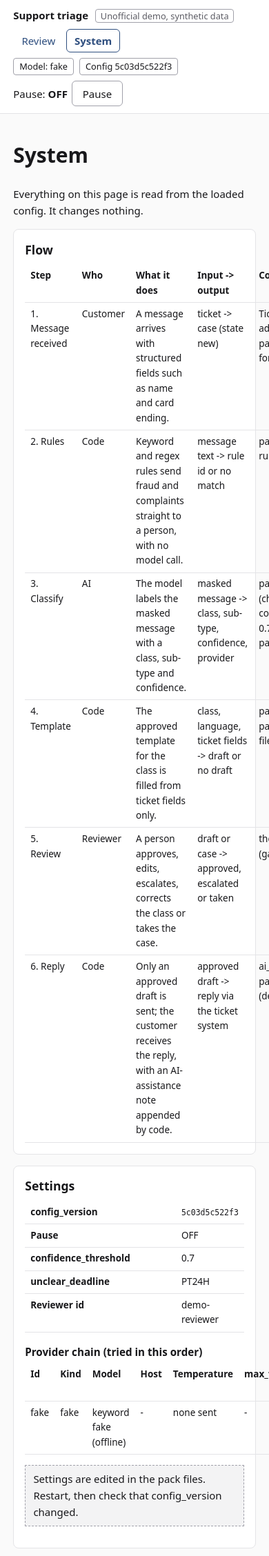
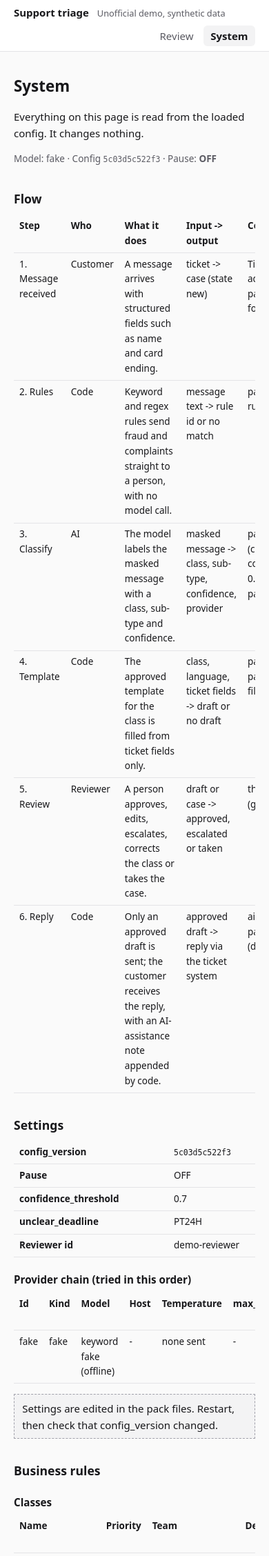
Before and after one commit to azizmdj/ai_support_agent, a FastAPI app: page /system in a window 390 px wide; the page is wider, and only the part inside the window is pictured. Shown: the top 2256 px of that part at 69% size. Run offline with FastAPI, Linux system fonts and the light colour scheme; data that the repository does not hold is empty; parts of the project's set-up code (start-up, migrations or seed data) failed here and were passed over.

Commit message:
Console: layout shell with sidebar, slim header and centred column
- Header holds only the name, the demo tag and the Review / System links.
- Review: sticky sidebar with New message, the three lanes as a quiet list
  (only the queue scrolls) and a status footer with model, config version
  and the pause switch. Main column is centred at 720px.
- System: no sidebar and no form; a text status line, a 960px column and
  tables that scroll sideways. Flow stays open.
- Phone: the sidebar stacks above the content and the queue sits in an
  open <details> 'Queue (n)'.
- Banner moved into its own include, rendered inside the main column.

Co-Authored-By: Claude Opus 5.5 <noreply@anthropic.com>
Claude-Session: https://claude.ai/code/session_013PHkSrChJeaDRNqpX2cQ6r

```diff
--- a/src/triage_agent/web/app.py
+++ b/src/triage_agent/web/app.py
@@ -165,6 +165,7 @@ def create_app(
             "review.html", "review", msg,
             scenarios=list(scenarios.values()),
             lanes=[(key, title, all_lanes[key]) for key, title, _ in LANES],
+            total=sum(len(v) for v in all_lanes.values()),
             selected=selected,
             ticket=ticket,
             events=events,
--- a/src/triage_agent/web/static/style.css
+++ b/src/triage_agent/web/static/style.css
@@ -44,40 +44,46 @@ code { font-size: .85em; }
 table { border-collapse: collapse; width: 100%; font-size: .9em; }
 th, td { text-align: left; padding: .35rem .5rem; border-bottom: 1px solid var(--border); vertical-align: top; }
 
-/* Header: name, tabs, and on the right the model chip, config chip and pause switch */
-.top { display: flex; flex-wrap: wrap; gap: .5rem 1.2rem; align-items: center; padding: .6rem 1.2rem; background: var(--surface); border-bottom: 1px solid var(--border); }
-.tag { margin-left: .4rem; padding: 0 .4rem; border: 1px solid var(--border-strong); border-radius: 4px; font-size: .85em; color: var(--muted); }
-.tabs { display: flex; gap: .2rem; }
-.tabs a { padding: .25rem .7rem; border: 1px solid transparent; border-radius: 6px; text-decoration: none; }
-.tabs a[aria-current="page"] { border-color: var(--accent); font-weight: 700; }
-.right { margin-left: auto; display: flex; flex-wrap: wrap; gap: .5rem; align-items: center; }
-.chip { padding: .1rem .5rem; border: 1px solid var(--border-strong); border-radius: 4px; font-size: .85em; text-decoration: none; color: var(--text); }
-.pause { display: flex; gap: .4rem; align-items: center; margin: 0; }
-.pause.is-on { padding: .1rem .4rem; border: 2px solid var(--warn); background: var(--warn-soft); }
+/* Header: name, "Unofficial demo" tag, and the Review / System links. Nothing else. */
+.top { position: sticky; top: 0; z-index: 1; display: flex; flex-wrap: wrap; gap: .4rem 1.5rem; align-items: center; min-height: 3rem; padding: .4rem 1.25rem; background: var(--surface); border-bottom: 1px solid var(--border); }
+.tag { margin-left: .5rem; font-size: .85em; color: var(--muted); }
+.tabs { display: flex; gap: .25rem; margin-left: auto; }
+.tabs a { padding: .2rem .65rem; border-radius: 6px; text-decoration: none; color: var(--muted); }
+.tabs a[aria-current="page"] { color: var(--text); background: var(--surface-2); font-weight: 600; }
 
-.banner { margin: .7rem 1.2rem 0; padding: .45rem .8rem; border-left: 4px solid; background: var(--surface); }
+.banner { margin: 0 0 1.25rem; padding: .5rem .85rem; border-left: 3px solid; background: var(--surface); font-size: .95em; }
 .banner-ok { border-color: var(--ok); }
 .banner-error { border-color: var(--danger); }
 
-/* Page content: centered; the header stays full width */
-.container { max-width: 1180px; margin: 0 auto; }
-.entry { margin: .8rem 1.2rem 0; }
+/* Review page: sticky sidebar with its own scroll, centred main column */
+.layout { display: grid; grid-template-columns: 17rem 1fr; }
+.sidebar { position: sticky; top: 3rem; align-self: start; height: calc(100vh - 3rem); display: flex; flex-direction: column; gap: 1rem; padding: 1rem .9rem; background: var(--surface); border-right: 1px solid var(--border); font-size: .9em; }
+.new { display: block; padding: .45rem .75rem; border: 1px solid var(--border-strong); border-radius: 8px; text-decoration: none; color: var(--text); font-weight: 600; }
+.new:hover, .new:focus { background: var(--surface-2); }
+.queue { flex: 1 1 auto; min-height: 0; margin: 0; overflow-y: auto; } /* only the queue scrolls */
+.queue > summary { display: none; } /* desktop: the queue is always open; the summary shows on phones */
+.lane { margin-bottom: 1rem; }
+.lane h2 { margin: 0 0 .25rem; padding: 0 .5rem; font-size: .75rem; font-weight: 600; letter-spacing: .04em; text-transform: uppercase; color: var(--muted); }
+.lane ul { list-style: none; margin: 0; padding: 0; }
+.lane li a { display: grid; grid-template-columns: auto 1fr; gap: 0 .5rem; padding: .35rem .5rem; color: inherit; text-decoration: none; border-radius: 6px; }
+.lane li a:hover, .lane li a:focus { background: var(--surface-2); }
+.lane li.selected a { background: var(--accent-soft); box-shadow: inset 2px 0 0 var(--accent); }
+.lane .marker { grid-column: 1 / -1; font-size: .75em; font-weight: 600; text-transform: uppercase; color: var(--accent); }
+.lane .tid { font-weight: 600; }
+.lane .cls { color: var(--muted); overflow-wrap: anywhere; }
+.lane .due { grid-column: 1 / -1; font-size: .85em; color: var(--muted); }
+.lane .empty { margin: 0; padding: 0 .5rem; color: var(--muted); }
+.status { margin-top: auto; padding-top: .75rem; border-top: 1px solid var(--border); color: var(--muted); font-size: .85em; }
+.status p { margin: 0 0 .3rem; }
+.pause { display: flex; flex-wrap: wrap; gap: .4rem; align-items: center; margin: .3rem 0 .5rem; }
+.pause button { padding: .15rem .6rem; font-size: .95em; }
+.pause.is-on { padding: .25rem .45rem; border: 1px solid var(--warn); border-radius: 6px; background: var(--warn-soft); color: var(--text); }
 
-/* Review page */
-.send { display: flex; flex-wrap: wrap; gap: .4rem; align-items: center; margin: .8rem 1.2rem 0; }
-.layout { display: grid; grid-template-columns: minmax(220px, 300px) 1fr; gap: 1.2rem; padding: 1rem 1.2rem; }
-.lane { background: var(--surface); border: 1px solid var(--border); border-radius: 8px; padding: .4rem .7rem; margin-bottom: .7rem; }
-.lane h2 { font-size: 1rem; margin: .2rem 0 .3rem; }
-.lane-urgent { border-left: 4px solid var(--danger); }
-.lane ul { list-style: none; margin: 0; padding: 0; }
-.lane li a { display: grid; grid-template-columns: auto 1fr; gap: 0 .5rem; padding: .3rem .4rem; color: inherit; text-decoration: none; border-radius: 6px; }
-.lane li.selected a { outline: 2px solid var(--accent); background: var(--accent-soft); }
-.lane .marker { grid-column: 1 / -1; font-weight: 700; font-size: .8em; text-transform: uppercase; }
-.lane .tid { font-weight: 600; }
-.lane .due { grid-column: 1 / -1; font-size: .85em; color: var(--muted); }
-.lane .empty { color: var(--muted); margin: 0; }
+.main { width: 100%; max-width: 720px; margin: 0 auto; padding: 2rem 1.25rem 4rem; }
+.entry { margin: 0 0 1rem; color: var(--muted); }
+.send { display: flex; flex-wrap: wrap; gap: .4rem; align-items: center; margin: 0 0 1.5rem; }
 
-.card { background: var(--surface); border: 1px solid var(--border); border-radius: 8px; padding: 1rem 1.2rem; max-width: 920px; }
+.card { background: var(--surface); border: 1px solid var(--border); border-radius: 10px; padding: 1.25rem 1.4rem; }
 .card h2 { font-size: 1rem; margin: 1rem 0 .3rem; }
 .reason { font-size: 1.05rem; margin: .8rem 0 .2rem; }
 .facts { margin: 0 0 .5rem; color: var(--muted); }
@@ -107,10 +113,24 @@ summary { cursor: pointer; font-weight: 600; }
 .step-your-turn { border: 2px solid var(--accent); background: var(--accent-soft); }
 .step-pending { color: var(--muted); }
 
-/* System page */
-.system { max-width: 1100px; padding: 1rem 1.2rem 3rem; }
-.system section { background: var(--surface); border: 1px solid var(--border); border-radius: 8px; padding: .6rem 1rem 1rem; margin-bottom: 1rem; }
-.system h2 { font-size: 1.1rem; margin: .3rem 0 .5rem; }
-.system h3 { font-size: .95rem; margin: 1rem 0 .3rem; }
+/* System page: no sidebar, a wider column, wide tables scroll sideways */
+.system { max-width: 960px; margin: 0 auto; padding: 2rem 1.25rem 4rem; }
+.system h1 { margin: 0 0 .25rem; font-size: 1.4rem; }
+.status-line { color: var(--muted); font-size: .9em; }
+.system section { margin: 2rem 0; }
+.system h2 { font-size: 1.1rem; margin: 0 0 .6rem; }
+.system h3 { font-size: .95rem; margin: 1.25rem 0 .4rem; }
 .system tr:target { outline: 2px solid var(--accent); }
+.scroll { overflow-x: auto; }
 .kv th { width: 14rem; }
+
+/* Phone: the sidebar stacks above the content, is not sticky, and the queue is a collapsible list */
+@media (max-width: 760px) {
+  .layout { display: block; }
+  .top { position: static; }
+  .sidebar { position: static; height: auto; border-right: 0; border-bottom: 1px solid var(--border); }
+  .queue { overflow: visible; }
+  .queue > summary { display: list-item; margin-bottom: .5rem; }
+  .status { margin-top: 0; }
+  .main { padding-top: 1.25rem; }
+}
--- /dev/null
+++ b/src/triage_agent/web/templates/banner.html
@@ -0,0 +1,5 @@
+{% if banner %}
+  <p class="banner {{ 'banner-error' if banner_is_error else 'banner-ok' }}" role="status">
+    <strong>{{ 'Not done:' if banner_is_error else 'Done:' }}</strong> {{ banner }}
+  </p>
+{% endif %}
--- a/src/triage_agent/web/templates/base.html
+++ b/src/triage_agent/web/templates/base.html
@@ -13,24 +13,7 @@
     <a href="/" {% if page == "review" %}aria-current="page"{% endif %}>Review</a>
     <a href="/system" {% if page == "system" %}aria-current="page"{% endif %}>System</a>
   </nav>
-  <div class="right">
-    <a class="chip" href="/system#settings">Model: {{ model_label }}</a>
-    <span class="chip">Config {{ config_version }}</span>
-    <form method="post" action="/pause" class="pause {{ 'is-on' if paused else 'is-off' }}">
-      <input type="hidden" name="paused" value="{{ 'off' if paused else 'on' }}">
-      <span>Pause: <strong>{{ "ON" if paused else "OFF" }}</strong></span>
-      <button type="submit">{{ "Resume" if paused else "Pause" }}</button>
-    </form>
-  </div>
 </header>
-<div class="container">
-{% block intro %}{% endblock %}
-{% if banner %}
-  <p class="banner {{ 'banner-error' if banner_is_error else 'banner-ok' }}" role="status">
-    <strong>{{ 'Not done:' if banner_is_error else 'Done:' }}</strong> {{ banner }}
-  </p>
-{% endif %}
-{% block main %}{% endblock %}
-</div>
+{% block body %}{% endblock %}
 </body>
 </html>
```
Also changed, not shown: src/triage_agent/web/templates/review.html (+28 -13 lines), src/triage_agent/web/templates/system.html (+17 -15 lines), tests/test_system.py (+1 -0 lines), tests/test_web.py (+8 -4 lines).
